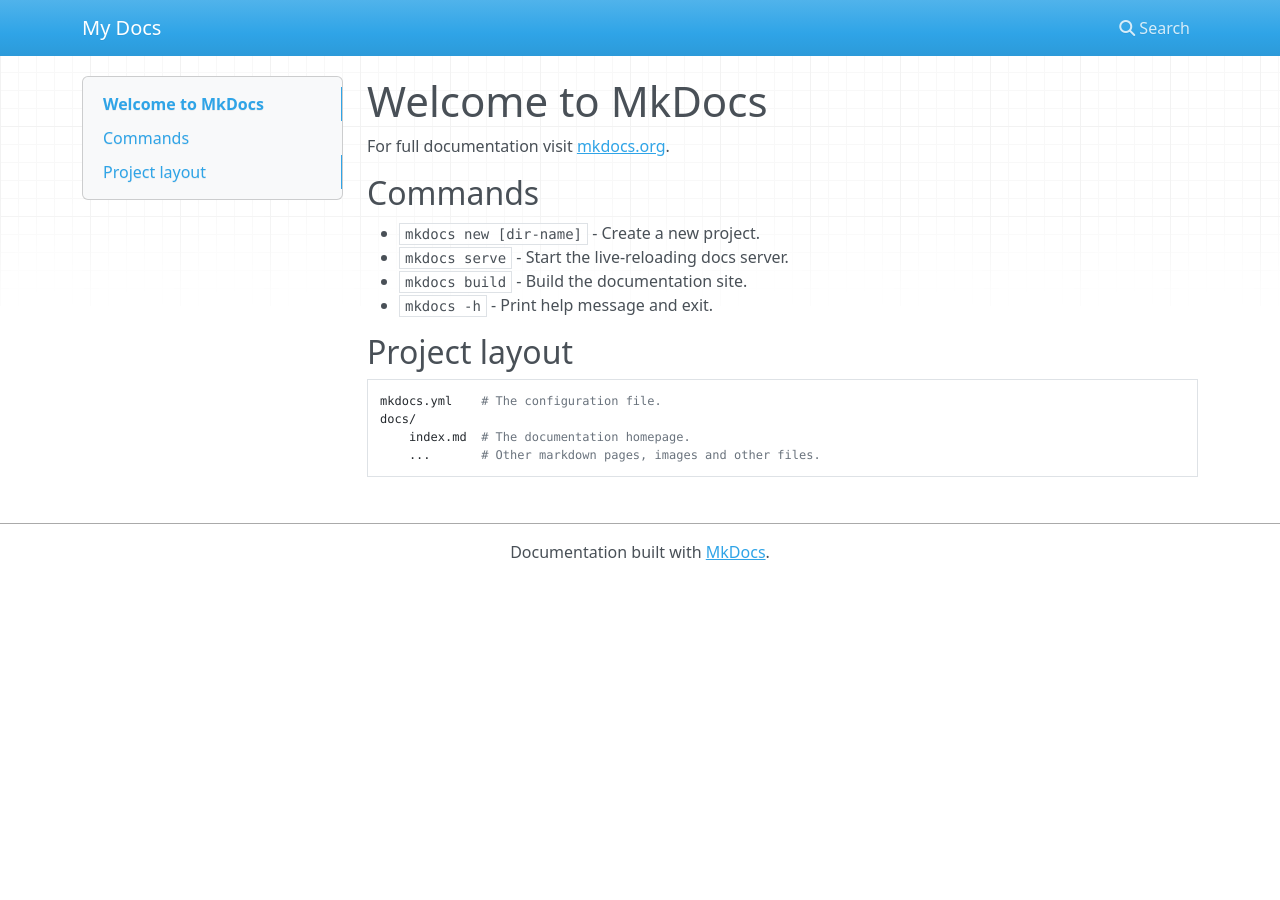
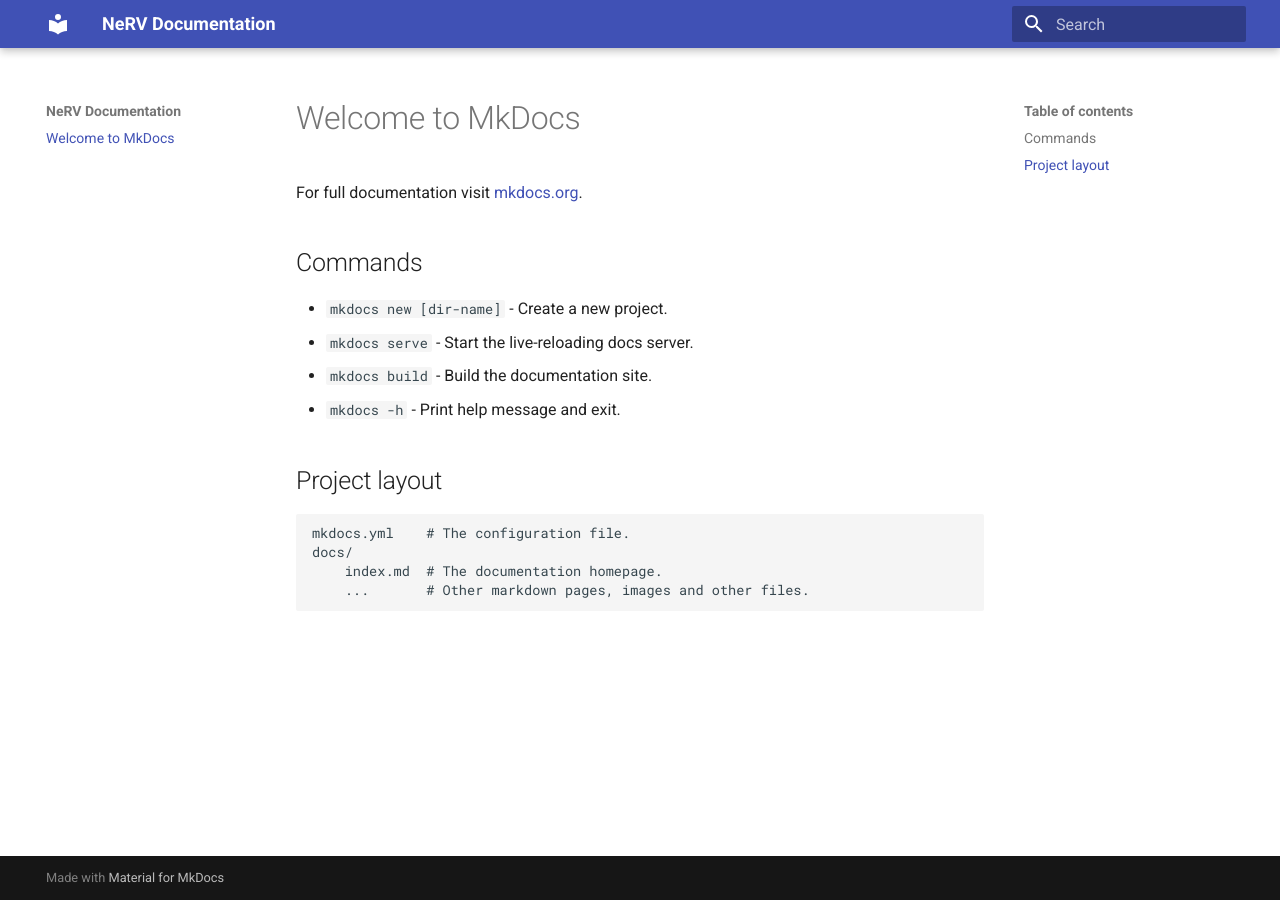
Before and after one commit to rmanaem/nerv, an MkDocs documentation site: the page built from docs/docs/index.md, in a window 1280 px wide. Built offline with MkDocs 1.6.1 and Material for MkDocs 9.7.7, drawn with Linux system fonts in a browser that asks for light colours; nearby versions of some CDN libraries.

Commit message:
Added material theme and updated site_name

```diff
--- a/docs/mkdocs.yml
+++ b/docs/mkdocs.yml
@@ -1 +1,3 @@
-site_name: My Docs
+site_name: NeRV Documentation
+theme:
+  name: material
```
